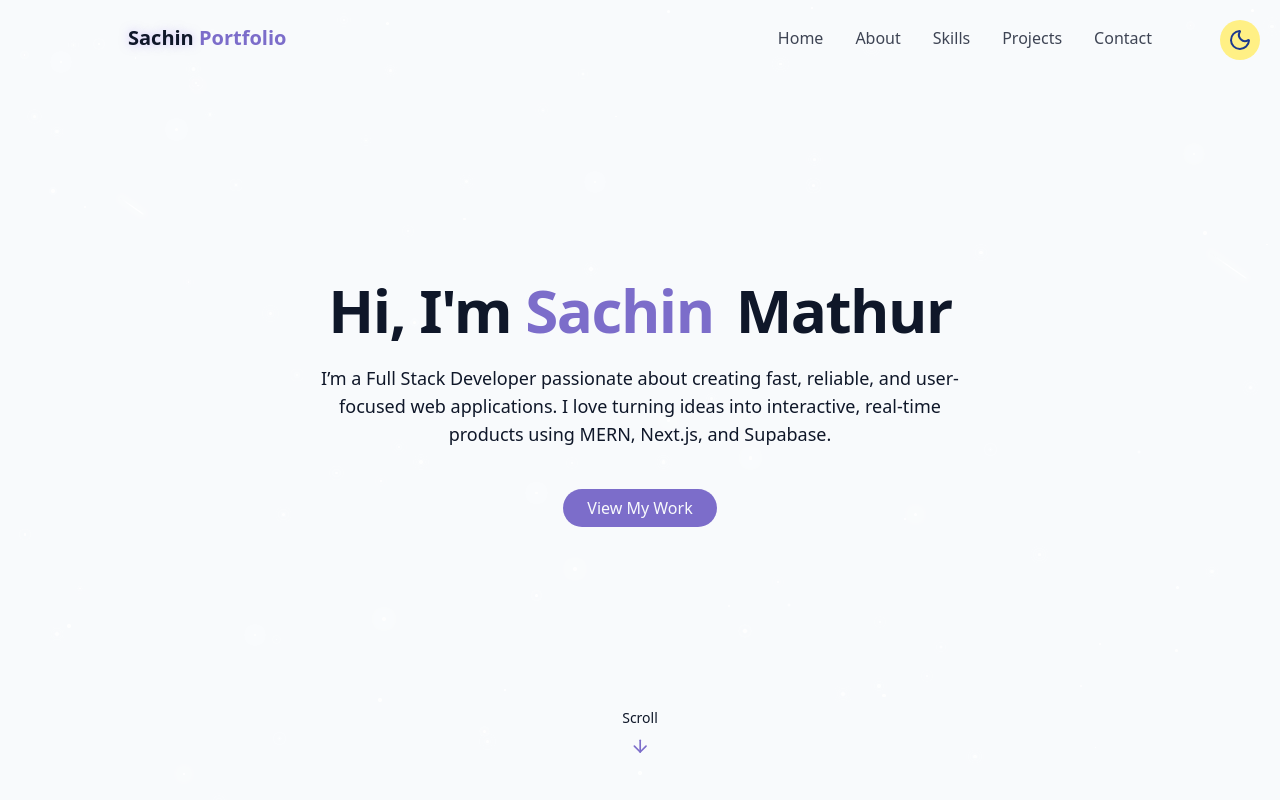
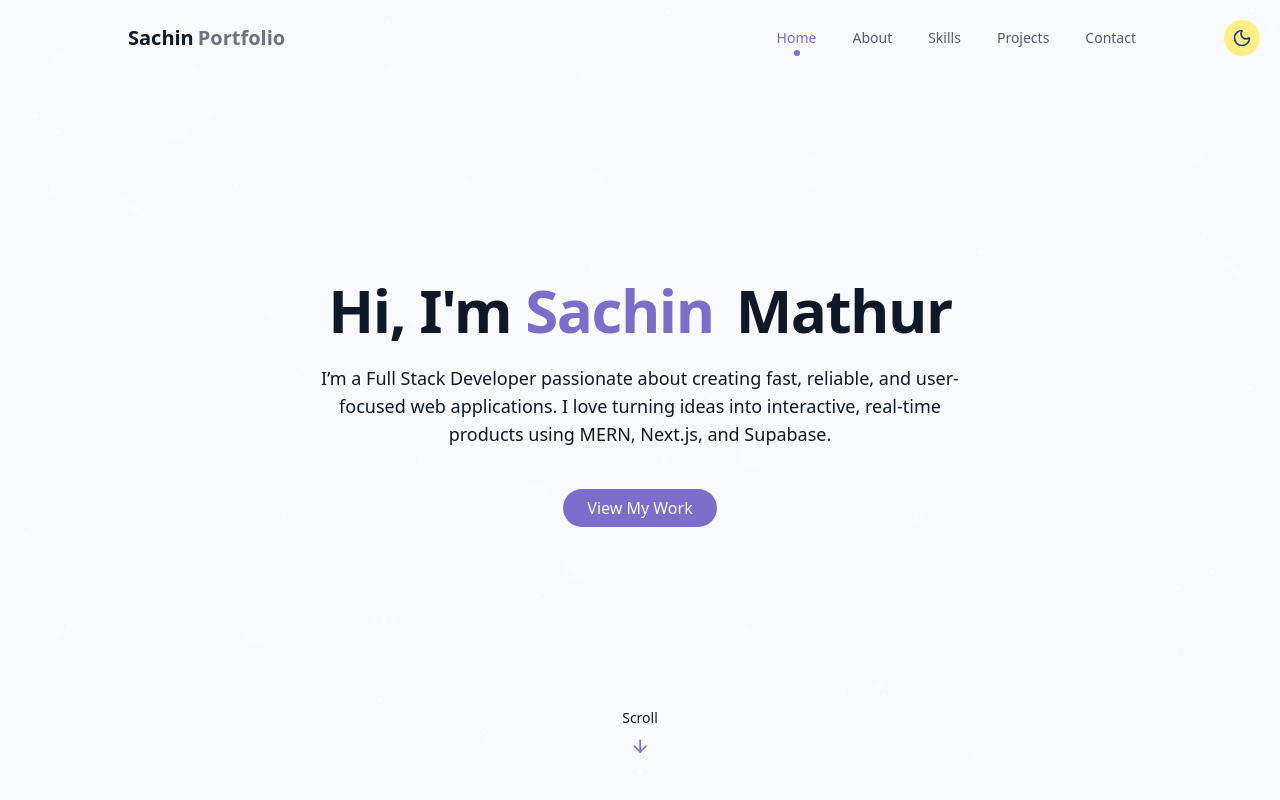
Before and after one commit to SachinM246/my_portfolio, a React (Vite) app: page / in a window 1280 px wide. Shown: the top 800 px of the page. Built offline with nearby package versions, Linux system fonts and the light colour scheme.

Commit message:
Modified navbar section.

```diff
--- a/src/components/Navbar.jsx
+++ b/src/components/Navbar.jsx
@@ -1,7 +1,6 @@
 import { cn } from "@/lib/utils";
 import { Menu, X } from "lucide-react";
-import { use, useEffect, useState } from "react";
-
+import { useEffect, useState } from "react";
 
 const navItems = [
     { label: "Home", href: "#hero" },
@@ -14,64 +13,154 @@ const navItems = [
 export const Navbar = () => {
     const [isScrolled, setIsScrolled] = useState(false);
     const [isMenuOpen, setIsMenuOpen] = useState(false);
+    const [activeSection, setActiveSection] = useState("hero");
 
     useEffect(() => {
         const handleScroll = () => {
             setIsScrolled(window.scrollY > 10);
+
+            // Determine active section based on scroll position
+            const sections = navItems.map(item => item.href.substring(1));
+            const scrollPosition = window.scrollY + 100;
+
+            for (const section of sections) {
+                const element = document.getElementById(section);
+                if (element) {
+                    const offsetTop = element.offsetTop;
+                    const offsetBottom = offsetTop + element.offsetHeight;
+
+                    if (scrollPosition >= offsetTop && scrollPosition < offsetBottom) {
+                        setActiveSection(section);
+                        break;
+                    }
+                }
+            }
         };
+
         window.addEventListener("scroll", handleScroll);
         return () => {
             window.removeEventListener("scroll", handleScroll);
         };
     }, []);
 
+    // Close mobile menu when clicking outside or on a link
+    const handleLinkClick = () => {
+        setIsMenuOpen(false);
+    };
+
+    // Prevent body scroll when menu is open
+    useEffect(() => {
+        if (isMenuOpen) {
+            document.body.style.overflow = 'hidden';
+        } else {
+            document.body.style.overflow = 'unset';
+        }
+        return () => {
+            document.body.style.overflow = 'unset';
+        };
+    }, [isMenuOpen]);
+
     return (
-        <nav className={cn("fixed w-full z-40 transition-all duration-300",
-            isScrolled ? "py-3 bg-background/80 backdrop-blur-md shadow-xs" : "py-5"
+        <nav className={cn(
+            "fixed w-full z-40 transition-all duration-300",
+            isScrolled
+                ? "py-3 bg-background/80 backdrop-blur-md shadow-lg border-b border-border/50"
+                : "py-5"
         )}>
-            <div className="container flex items-center justify-between px-32 py-1">
-                <a className="text-xl font-bold text-primary flex items-center" href="#hero">
-                    <span className="relative z-10 mr-2">
-                        <span className="text-glow text-foreground">Sachin</span> Portfolio
+            <div className="container mx-auto flex items-center justify-between px-4 md:px-8 lg:px-32">
+                {/* Logo */}
+                <a
+                    className="text-xl font-bold text-primary flex items-center group"
+                    href="#hero"
+                    onClick={handleLinkClick}
+                >
+                    <span className="relative z-10">
+                        <span className="text-foreground group-hover:text-primary transition-colors duration-300">
+                            Sachin
+                        </span>
+                        <span className="text-foreground/60 ml-1 group-hover:text-primary/80 transition-colors duration-300">
+                            Portfolio
+                        </span>
                     </span>
                 </a>
+
                 {/* Desktop Navigation */}
+                <div className="hidden md:flex space-x-1">
+                    {navItems.map((item, key) => {
+                        const sectionId = item.href.substring(1);
+                        const isActive = activeSection === sectionId;
 
-                <div className="hidden md:flex space-x-8">
-                    {navItems.map((item, key) => (
+                        return (
                             <a
                                 key={key}
-                            className="text-foreground/80 hover:text-primary transition-colors duration-300"
+                                className={cn(
+                                    "relative px-4 py-2 rounded-lg text-sm font-medium transition-all duration-300",
+                                    isActive
+                                        ? "text-primary"
+                                        : "text-foreground/70 hover:text-foreground hover:bg-accent/50"
+                                )}
                                 href={item.href}
                             >
                                 {item.label}
+                                {isActive && (
+                                    <span className="absolute bottom-0 left-1/2 -translate-x-1/2 w-1.5 h-1.5 bg-primary rounded-full" />
+                                )}
                             </a>
-                    ))}
+                        );
+                    })}
                 </div>
 
-                {/* Mobile Navigation */}
+                {/* Mobile Menu Button */}
                 <button
                     onClick={() => setIsMenuOpen((prev) => !prev)}
-                    className="md:hidden p-2 text-foreground/80 hover:text-primary transition-colors duration-300 z-50"
+                    className={cn(
+                        "md:hidden p-2 rounded-lg transition-all duration-300 z-50 relative",
+                        isMenuOpen
+                            ? "text-primary bg-accent"
+                            : "text-foreground/80 hover:text-primary hover:bg-accent/50"
+                    )}
                     aria-label={isMenuOpen ? "Close menu" : "Open menu"}
                 >
                     {isMenuOpen ? <X size={24} /> : <Menu size={24} />}
                 </button>
 
-                <div className={cn("fixed inset-0 bg-background/50 backdrop-blur-md z-40 flex flex-col items-center justify-center",
-                    "transition-transform duration-300 md:hidden",
-                    isMenuOpen ? "opacity-100 pointer-events-auto" : "opacity-0 pointer-events-none"
-                )}>
-                    <div className="flex flex-col space-y-4">
-                        {navItems.map((item, key) => (
+                {/* Mobile Navigation Menu */}
+                <div
+                    className={cn(
+                        "fixed inset-0 bg-background/95 backdrop-blur-lg z-40",
+                        "flex flex-col items-center justify-center",
+                        "transition-all duration-300 md:hidden",
+                        isMenuOpen
+                            ? "opacity-100 pointer-events-auto"
+                            : "opacity-0 pointer-events-none"
+                    )}
+                >
+                    <div className="flex flex-col space-y-2 w-full max-w-xs px-8">
+                        {navItems.map((item, key) => {
+                            const sectionId = item.href.substring(1);
+                            const isActive = activeSection === sectionId;
+
+                            return (
                                 <a
                                     key={key}
-                                className="text-forground/80 hover:text-primary transition-colors duration-300"
+                                    className={cn(
+                                        "text-center px-6 py-4 rounded-lg text-lg font-medium",
+                                        "transition-all duration-300 transform",
+                                        isMenuOpen ? "translate-y-0 opacity-100" : "translate-y-4 opacity-0",
+                                        isActive
+                                            ? "text-primary bg-accent"
+                                            : "text-foreground/70 hover:text-foreground hover:bg-accent/50"
+                                    )}
+                                    style={{
+                                        transitionDelay: isMenuOpen ? `${key * 50}ms` : '0ms'
+                                    }}
                                     href={item.href}
+                                    onClick={handleLinkClick}
                                 >
                                     {item.label}
                                 </a>
-                        ))}
+                            );
+                        })}
                     </div>
                 </div>
             </div>
--- a/src/components/ThemeToggle.jsx
+++ b/src/components/ThemeToggle.jsx
@@ -34,7 +34,7 @@ export const ThemeToggle = () => {
             "focus:outline-hidden",
             isDarkMode ? "bg-gray-800 border-gray-700 hover:bg-gray-700" : "bg-yellow-200 border-yellow-400 hover:bg-yellow-300"
         )}>
-            {isDarkMode ? <Sun className="h-6 w-6 text-yellow-300" /> : <Moon className="h-6 w-6 text-blue-900" />}
+            {isDarkMode ? <Sun className="h-5 w-5 text-yellow-300" /> : <Moon className="h-5 w-5 text-blue-900" />}
         </button>
     );
 };
```
Lines whose indentation alone changed are shown as unchanged.
